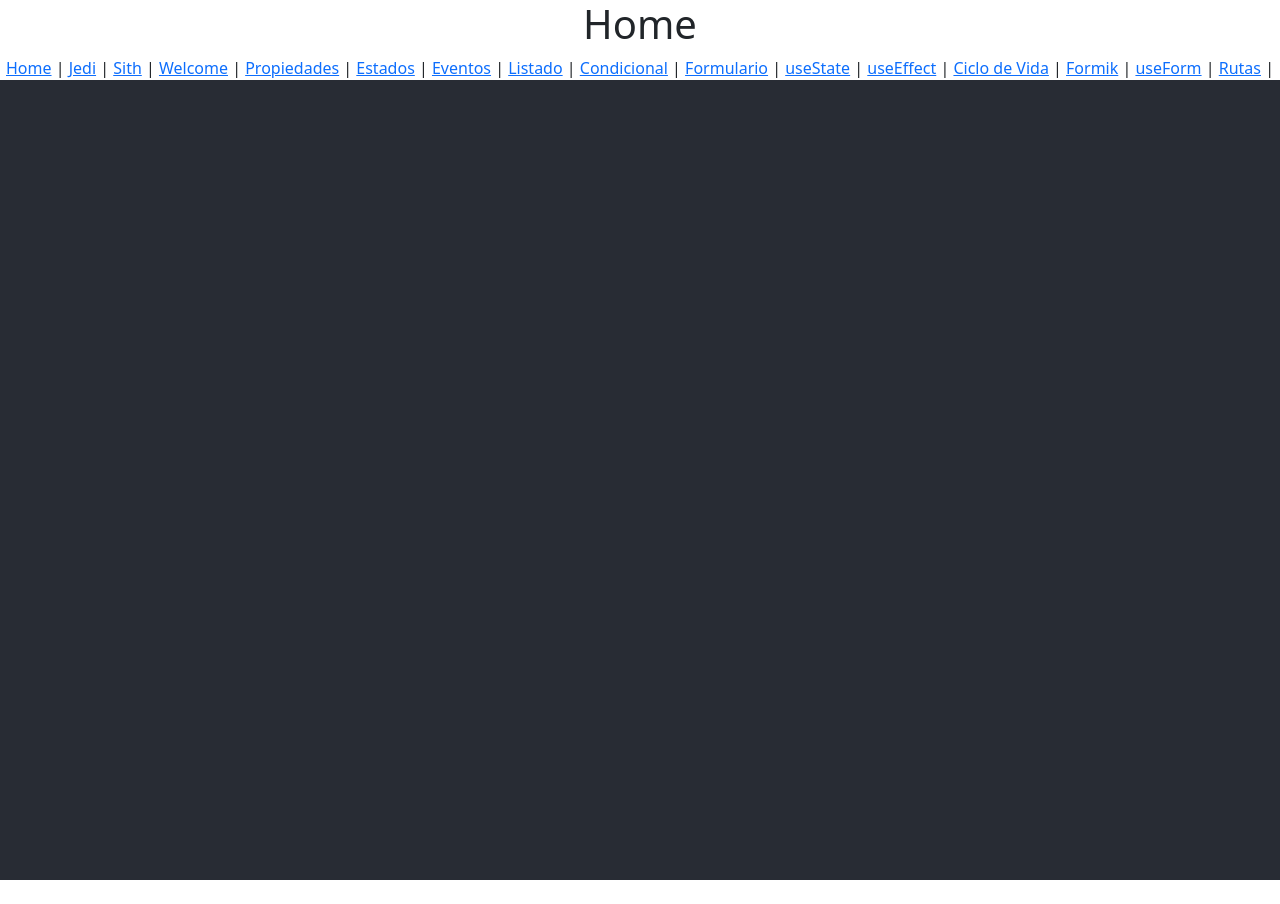
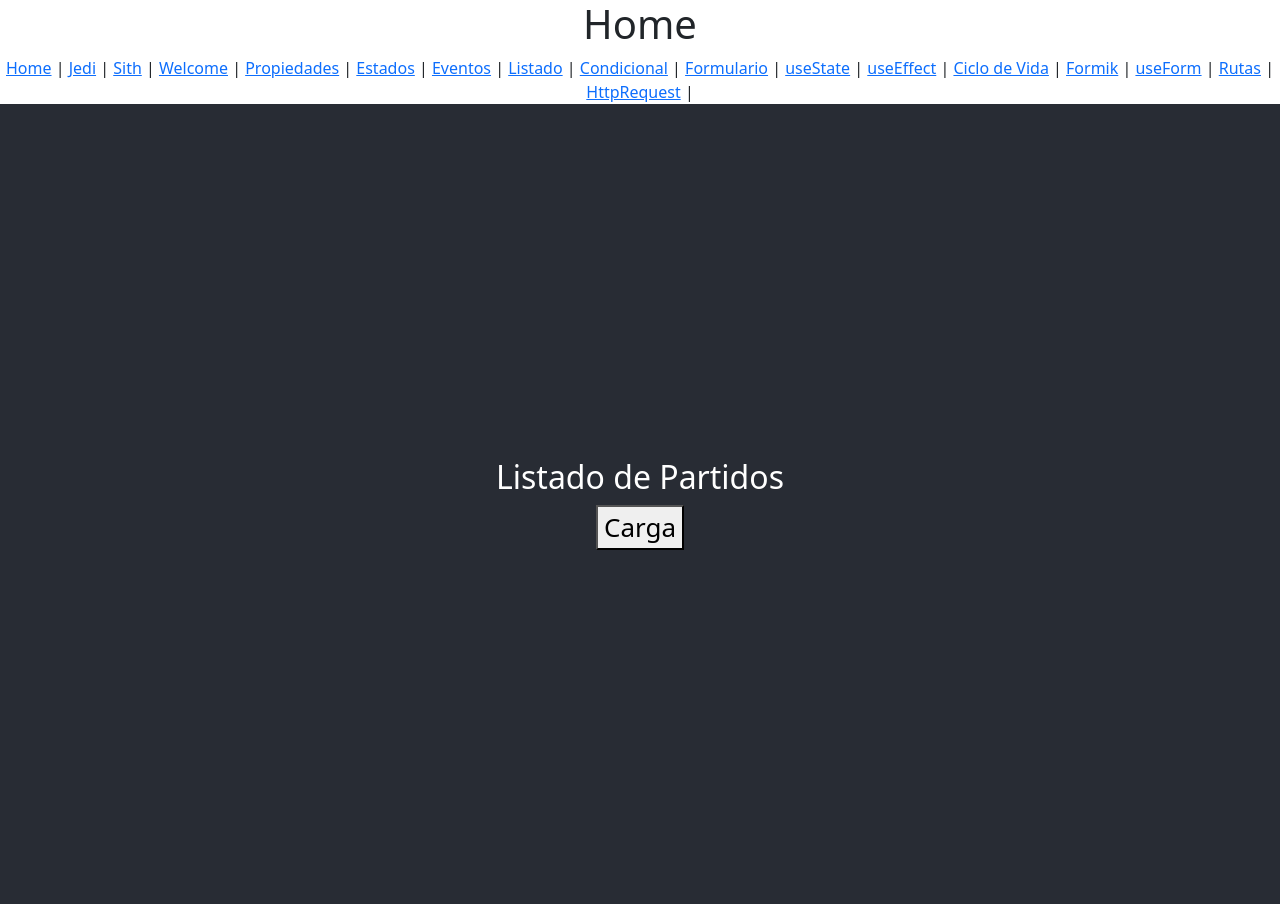
Before and after one commit to pepesan/ejemplos-react-jsx, a React (Create React App) app: page /httprequest in a window 1280 px wide. Before the commit the page ends 880 px from the top, so only its background shows below. Built offline with nearby package versions, Linux system fonts and the light colour scheme.

Commit message:
ejemplo de uso de axios para realizar peticiones http

```diff
--- a/package.json
+++ b/package.json
@@ -6,6 +6,7 @@
     "@testing-library/jest-dom": "^5.16.4",
     "@testing-library/react": "^13.3.0",
     "@testing-library/user-event": "^13.5.0",
+    "axios": "^0.27.2",
     "bootstrap": "^5.1.3",
     "formik": "^2.2.9",
     "react": "^18.2.0",
--- a/src/App.css
+++ b/src/App.css
@@ -36,3 +36,7 @@
     transform: rotate(360deg);
   }
 }
+
+img.logo-partido{
+  width: 100px;
+}
--- a/src/App.js
+++ b/src/App.js
@@ -22,6 +22,7 @@ import HomeComponent from "./componentes/Home/HomeComponent";
 import Propiedades from "./componentes/propiedades/Propiedades";
 import RutasListado from "./componentes/rutas/RutasListado";
 import RutasDetalle from "./componentes/rutas/RutasDetalle";
+import CargaDatos from "./componentes/httprequest/CargaDatos";
 
 function App() {
   return (
@@ -45,6 +46,7 @@ function App() {
           <Link to="/formik">Formik</Link> |{" "}
           <Link to="/useForm">useForm</Link> |{" "}
           <Link to="/rutas">Rutas</Link> |{" "}
+          <Link to="/httprequest">HttpRequest</Link> |{" "}
         </nav>
       </div>
       <header className="App-header">
@@ -66,6 +68,7 @@ function App() {
         <Route path="/useForm" element={<EjemploUserForm/>} />
         <Route path="/rutas" element={<RutasListado/>} />
         <Route path="/rutas/:itemId" element={<RutasDetalle />} />
+        <Route path="/httprequest" element={<CargaDatos/>} />
       </Routes>
       </header>
     </div>
--- /dev/null
+++ b/src/componentes/httprequest/CargaDatos.jsx
@@ -0,0 +1,36 @@
+import React from 'react';
+import axios from "axios";
+
+class CargaDatos extends React.Component {
+    constructor(props) {
+        super(props);
+        this.state = {datos: []};
+    }
+    recarga = () =>{ // Llamamos a Axios para hacer la petición web get a la dirección URL
+        axios.get(`https://cursosdedesarrollo.com/pactometro/resultados.json`)
+            .then(res => { // manejamos los datos de la petición
+                this.setState({ datos: res.data }); // actualizamos el estado
+            })
+    }
+    render() {
+        return (
+            <div>
+                <h2>Listado de Partidos</h2>
+                <button onClick={this.recarga}>
+                    Carga
+                </button>
+                <div>
+                    {this.state.datos.map((item) =>
+                        <article key={item.nombre}>
+                            <h3>{item.nombre}</h3>
+                            <p>{item.dipu}</p>
+                            <p><img className="logo-partido" alt="Logo partido" src={`https://cursosdedesarrollo.com/pactometro/img/${item.imagen}`}/></p>
+                        </article>
+                    )}
+                </div>
+            </div>
+        );
+    }
+}
+
+export default CargaDatos;
```
Also changed, not shown: 1 other file (tests, documents, lock files or other folders).
